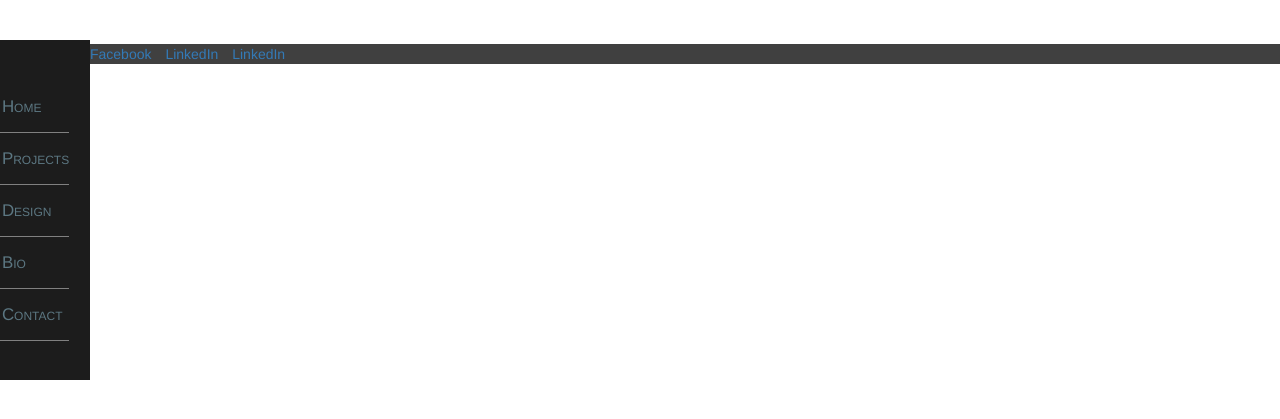
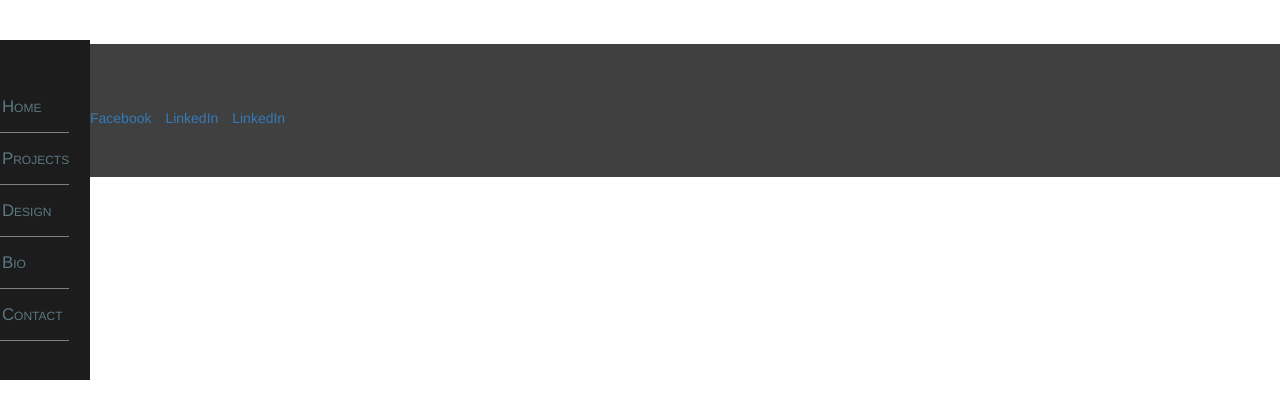
Before and after one commit to Djibba22/thejohndinsmore.com, a PHP site: page /bio.php in a window 1280 px wide. Shown: the top 419 px of the page. Run offline with PHP 8.4, Linux system fonts and the light colour scheme; some libraries are stand-ins or nearby versions.

Commit message:
adjusted background

```diff
--- a/public/css/styles.css
+++ b/public/css/styles.css
@@ -114,6 +114,9 @@ img.logo1{
 /*##################===styles=====################*/
 footer{
     background-color:#404040;
+    padding-top: 64px;
+    color: #fff;
+    padding-bottom: 39px;
 }
 .social{
     color:#5c7782;
```
